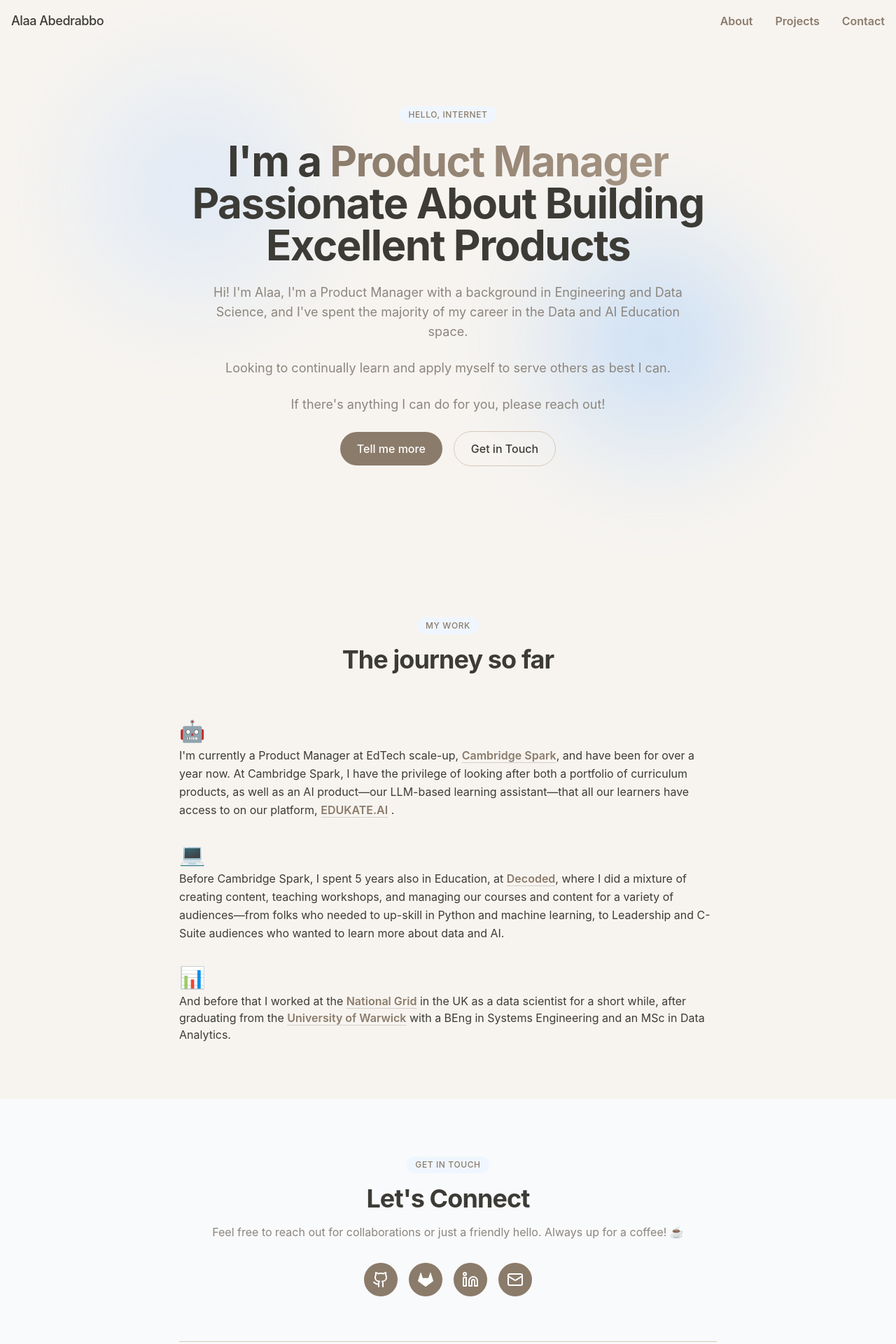
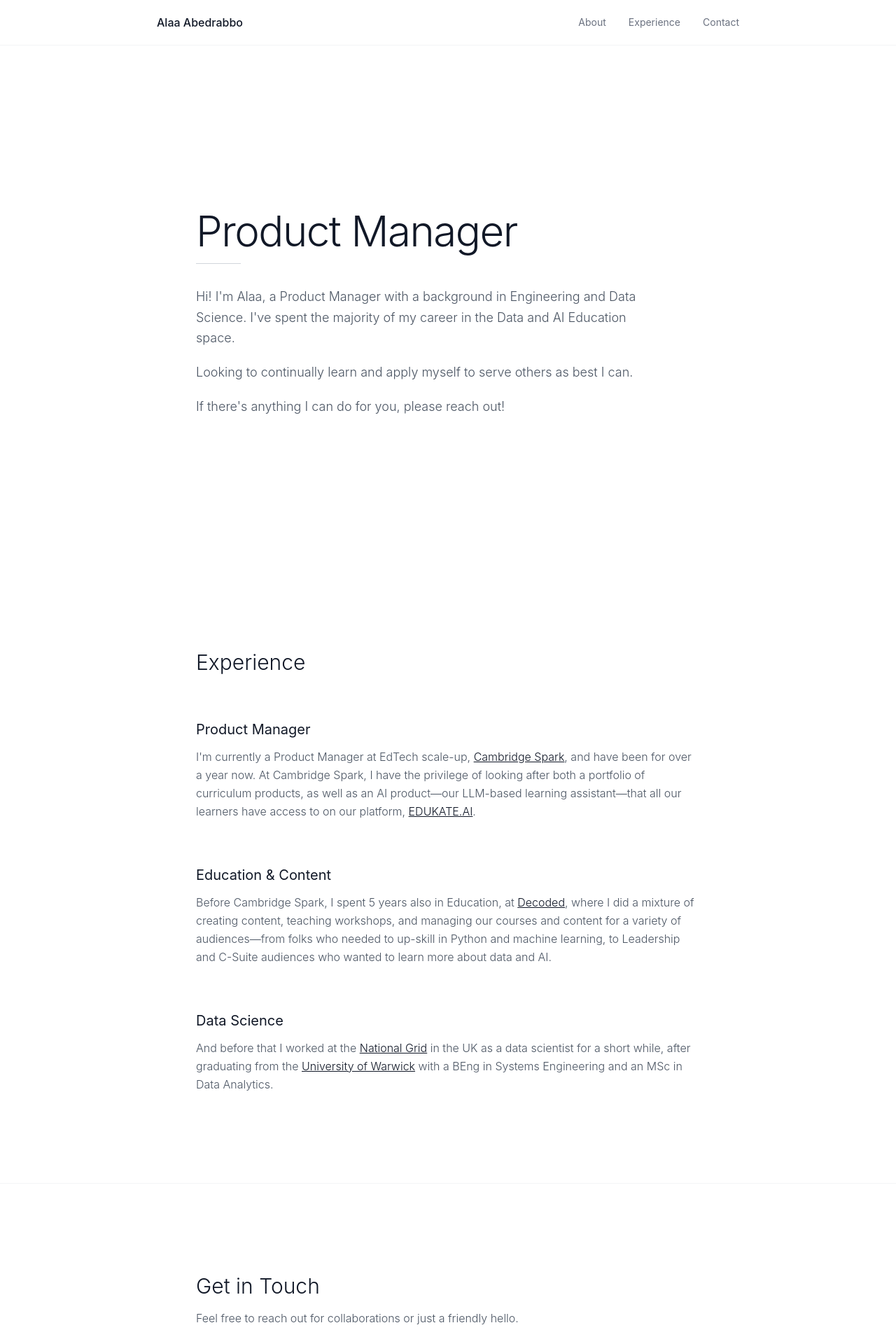
Before and after one commit to AAbedrabbo/AAbedrabbo.github.io, a React (Vite) app: page / in a window 1280 px wide. Shown: the top 1920 px of the page at 70% size. Built offline with nearby package versions, Linux system fonts and the light colour scheme.

Commit message:
Redesign portfolio with clean, minimal aesthetic - improved typography, spacing, and layout

```diff
--- a/src/components/AboutSection.tsx
+++ b/src/components/AboutSection.tsx
@@ -1,65 +1,27 @@
-import React, { useEffect, useRef } from 'react';
+import React from 'react';
 
 const AboutSection: React.FC = () => {
-  const sectionRef = useRef<HTMLDivElement>(null);
+  return (
+    <section id="about" className="min-h-screen flex items-center justify-center pt-24 px-8">
+      <div className="container mx-auto max-w-3xl">
+        <div className="space-y-8">
+          <div className="space-y-4">
+            <h1 className="text-5xl md:text-6xl font-light text-gray-900 leading-tight tracking-tight">
+              Product Manager
+            </h1>
+            <div className="h-px w-16 bg-gray-300"></div>
+          </div>
 
-  useEffect(() => {
-    const observer = new IntersectionObserver(
-      (entries) => {
-        entries.forEach(entry => {
-          if (entry.isIntersecting) {
-            entry.target.classList.add('section-visible');
-            observer.unobserve(entry.target);
-          }
-        });
-      },
-      { threshold: 0.1 }
-    );
-
-    if (sectionRef.current) {
-      observer.observe(sectionRef.current);
-    }
-
-    return () => {
-      if (sectionRef.current) {
-        observer.unobserve(sectionRef.current);
-      }
-    };
-  }, []);
-
-  return (
-    <section id="about" ref={sectionRef} className="section min-h-screen flex items-center justify-center pt-20">
-      <div className="container mx-auto px-4">
-        <div className="max-w-3xl mx-auto text-center space-y-6">
-          <span className="inline-block py-1 px-3 rounded-full bg-blue-50 text-portfolio-accent text-xs font-medium uppercase tracking-wider opacity-0 animate-fade-in-up">
-            Hello, Internet
-          </span>
-          <h1 className="text-4xl md:text-6xl font-bold mb-4 leading-tight opacity-0 animate-fade-in-up-delay-1">
-            I'm a <span className="text-gradient">Product Manager</span> <br />
-            Passionate About Building Excellent Products
-          </h1>
-          <p className="text-lg text-portfolio-muted max-w-2xl mx-auto opacity-0 animate-fade-in-up-delay-2">
-            Hi! I'm Alaa, I'm a Product Manager with a background in Engineering and Data Science, and I've spent the majority of my career in the Data and AI Education space.
-          </p>
-          <p className="text-lg text-portfolio-muted max-w-2xl mx-auto opacity-0 animate-fade-in-up-delay-2">
-            Looking to continually learn and apply myself to serve others as best I can.
-          </p>
-          <p className="text-lg text-portfolio-muted max-w-2xl mx-auto opacity-0 animate-fade-in-up-delay-2">
-            If there's anything I can do for you, please reach out!
-          </p>
-          <div className="flex items-center justify-center gap-4 mt-8 opacity-0 animate-fade-in-up-delay-3">
-            <a
-              href="#projects"
-              className="px-6 py-3 rounded-full bg-portfolio-accent text-white font-medium transition-all hover:shadow-lg hover:brightness-110"
-            >
-              Tell me more
-            </a>
-            <a
-              href="#contact"
-              className="px-6 py-3 rounded-full border border-portfolio-border text-portfolio-dark font-medium transition-all hover:bg-gray-50"
-            >
-              Get in Touch
-            </a>
+          <div className="space-y-5 max-w-2xl">
+            <p className="text-lg text-gray-600 leading-relaxed font-light">
+              Hi! I'm Alaa, a Product Manager with a background in Engineering and Data Science. I've spent the majority of my career in the Data and AI Education space.
+            </p>
+            <p className="text-lg text-gray-600 leading-relaxed font-light">
+              Looking to continually learn and apply myself to serve others as best I can.
+            </p>
+            <p className="text-lg text-gray-600 leading-relaxed font-light">
+              If there's anything I can do for you, please reach out!
+            </p>
           </div>
         </div>
       </div>
--- a/src/components/AnimatedBackground.tsx
+++ b/src/components/AnimatedBackground.tsx
@@ -1,19 +1,7 @@
-
 import React from 'react';
 
 const AnimatedBackground: React.FC = () => {
-  return (
-    <div className="fixed inset-0 -z-10 overflow-hidden pointer-events-none">
-      <div
-        className="blur-background bg-blue-200"
-        style={{ left: '10%', top: '15%' }}
-      />
-      <div
-        className="blur-background bg-blue-300"
-        style={{ right: '15%', bottom: '20%' }}
-      />
-    </div>
-  );
+  return null;
 };
 
 export default AnimatedBackground;
--- a/src/components/ContactSection.tsx
+++ b/src/components/ContactSection.tsx
@@ -1,63 +1,36 @@
-import React, { useEffect, useRef } from 'react';
-import { Github, Linkedin, Mail, ExternalLink } from 'lucide-react';
+import React from 'react';
+import { Github, Linkedin, Mail } from 'lucide-react';
 
 const ContactSection: React.FC = () => {
-  const sectionRef = useRef<HTMLDivElement>(null);
+  return (
+    <section id="contact" className="py-32 px-8 border-t border-gray-100">
+      <div className="container mx-auto max-w-3xl">
+        <div className="space-y-12">
+          <div className="space-y-4">
+            <h2 className="text-3xl font-light text-gray-900">Get in Touch</h2>
+            <p className="text-base text-gray-600 font-light max-w-xl">
+              Feel free to reach out for collaborations or just a friendly hello.
+            </p>
+          </div>
 
-  useEffect(() => {
-    const observer = new IntersectionObserver(
-      (entries) => {
-        entries.forEach(entry => {
-          if (entry.isIntersecting) {
-            entry.target.classList.add('section-visible');
-            observer.unobserve(entry.target);
-          }
-        });
-      },
-      { threshold: 0.1 }
-    );
-
-    if (sectionRef.current) {
-      observer.observe(sectionRef.current);
-    }
-
-    return () => {
-      if (sectionRef.current) {
-        observer.unobserve(sectionRef.current);
-      }
-    };
-  }, []);
-
-  return (
-    <section id="contact" ref={sectionRef} className="section py-20 bg-gray-50">
-      <div className="container mx-auto px-4">
-        <div className="max-w-3xl mx-auto text-center">
-          <span className="inline-block py-1 px-3 rounded-full bg-blue-50 text-portfolio-accent text-xs font-medium uppercase tracking-wider">
-            Get in Touch
-          </span>
-          <h2 className="text-3xl md:text-4xl font-bold mt-4">Let's Connect</h2>
-          <p className="text-portfolio-muted mt-4 mb-8">
-            Feel free to reach out for collaborations or just a friendly hello. Always up for a coffee! ☕
-          </p>
-
-          <div className="flex items-center justify-center space-x-4 mt-8">
+          <div className="flex items-center gap-6">
             <a
               href="https://github.com/AAbedrabbo"
               target="_blank"
               rel="noopener noreferrer"
-              className="p-3 rounded-full bg-portfolio-accent text-white hover:brightness-110 transition-all"
+              className="text-gray-500 hover:text-gray-900 transition-colors"
               aria-label="GitHub Profile"
             >
-              <Github className="w-6 h-6" />
+              <Github className="w-5 h-5" />
             </a>
             <a
               href="https://gitlab.com/alaa.abedrabbo"
               target="_blank"
               rel="noopener noreferrer"
-              className="p-3 rounded-full bg-portfolio-accent text-white hover:brightness-110 transition-all"
+              className="text-gray-500 hover:text-gray-900 transition-colors"
               aria-label="GitLab Profile"
             >
-              <svg className="w-6 h-6" viewBox="0 0 24 24" fill="currentColor">
+              <svg className="w-5 h-5" viewBox="0 0 24 24" fill="currentColor">
                 <path d="M22.65 14.39L12 22.13 1.35 14.39a.84.84 0 0 1-.3-.94l1.22-3.78 2.44-7.51a.42.42 0 0 1 .82 0l2.44 7.51h8.1l2.44-7.51a.42.42 0 0 1 .82 0l2.44 7.51L23 13.45a.84.84 0 0 1-.35.94z"/>
               </svg>
             </a>
@@ -65,23 +38,23 @@ const ContactSection: React.FC = () => {
               href="https://www.linkedin.com/in/alaaabedrabbo/"
               target="_blank"
               rel="noopener noreferrer"
-              className="p-3 rounded-full bg-portfolio-accent text-white hover:brightness-110 transition-all"
+              className="text-gray-500 hover:text-gray-900 transition-colors"
               aria-label="LinkedIn Profile"
             >
-              <Linkedin className="w-6 h-6" />
+              <Linkedin className="w-5 h-5" />
             </a>
             <a
               href="mailto:alaa.abedrabbo@gmail.com"
-              className="p-3 rounded-full bg-portfolio-accent text-white hover:brightness-110 transition-all"
+              className="text-gray-500 hover:text-gray-900 transition-colors"
               aria-label="Email me"
             >
-              <Mail className="w-6 h-6" />
+              <Mail className="w-5 h-5" />
             </a>
           </div>
 
-          <div className="mt-16 pt-8 border-t border-portfolio-border">
-            <p className="text-sm text-portfolio-muted">
-              © {new Date().getFullYear()} · Designed & Built by human + AI
+          <div className="pt-12 border-t border-gray-100">
+            <p className="text-sm text-gray-400 font-light">
+              © {new Date().getFullYear()} Alaa Abedrabbo
             </p>
           </div>
         </div>
--- a/src/components/Header.tsx
+++ b/src/components/Header.tsx
@@ -1,31 +1,18 @@
-import React, { useEffect, useState } from 'react';
-import { cn } from '@/lib/utils';
+import React from 'react';
 
 const Header: React.FC = () => {
-  const [scrolled, setScrolled] = useState(false);
-
-  useEffect(() => {
-    const handleScroll = () => {
-      setScrolled(window.scrollY > 20);
-    };
-
-    window.addEventListener('scroll', handleScroll);
-    return () => window.removeEventListener('scroll', handleScroll);
-  }, []);
-
   return (
-    <header
-      className={cn(
-        "fixed top-0 left-0 right-0 z-50 transition-all duration-300 py-4",
-        scrolled ? "glass-effect shadow-sm" : "bg-transparent"
-      )}
-    >
-      <div className="container mx-auto px-4 flex justify-between items-center">
-        <h1 className="text-lg font-medium">Alaa Abedrabbo</h1>
-        <nav className="space-x-8 hidden md:block">
-          <a href="#about" className="text-base font-semibold hover:text-portfolio-accent transition-colors">About</a>
-          <a href="#projects" className="text-base font-semibold hover:text-portfolio-accent transition-colors">Projects</a>
-          <a href="#contact" className="text-base font-semibold hover:text-portfolio-accent transition-colors">Contact</a>
+    <header className="fixed top-0 left-0 right-0 z-50 bg-white/95 backdrop-blur-md border-b border-gray-100">
+      <div className="container mx-auto px-8 py-5 max-w-4xl">
+        <nav className="flex justify-between items-center">
+          <a href="#about" className="text-base font-medium text-gray-900 hover:text-gray-600 transition-colors">
+            Alaa Abedrabbo
+          </a>
+          <div className="flex gap-8">
+            <a href="#about" className="text-sm text-gray-500 hover:text-gray-900 transition-colors">About</a>
+            <a href="#experience" className="text-sm text-gray-500 hover:text-gray-900 transition-colors">Experience</a>
+            <a href="#contact" className="text-sm text-gray-500 hover:text-gray-900 transition-colors">Contact</a>
+          </div>
         </nav>
       </div>
     </header>
--- a/src/components/ProjectsSection.tsx
+++ b/src/components/ProjectsSection.tsx
@@ -1,67 +1,30 @@
-import React, { useEffect, useRef } from 'react';
+import React from 'react';
 
 const ProjectsSection: React.FC = () => {
-  const sectionRef = useRef<HTMLDivElement>(null);
+  return (
+    <section id="experience" className="py-32 px-8">
+      <div className="container mx-auto max-w-3xl">
+        <h2 className="text-3xl font-light text-gray-900 mb-16">Experience</h2>
 
-  useEffect(() => {
-    const observer = new IntersectionObserver(
-      (entries) => {
-        entries.forEach(entry => {
-          if (entry.isIntersecting) {
-            entry.target.classList.add('section-visible');
-            observer.unobserve(entry.target);
-          }
-        });
-      },
-      { threshold: 0.1 }
-    );
-
-    if (sectionRef.current) {
-      observer.observe(sectionRef.current);
-    }
-
-    return () => {
-      if (sectionRef.current) {
-        observer.unobserve(sectionRef.current);
-      }
-    };
-  }, []);
-
-  return (
-    <section id="projects" ref={sectionRef} className="section py-20">
-      <div className="container mx-auto px-4">
-        <div className="max-w-3xl mx-auto text-center mb-16">
-          <span className="inline-block py-1 px-3 rounded-full bg-blue-50 text-portfolio-accent text-xs font-medium uppercase tracking-wider">
-            My Work
-          </span>
-          <h2 className="text-3xl md:text-4xl font-bold mt-4">The journey so far</h2>
-        </div>
-
-        <div className="max-w-3xl mx-auto space-y-8">
-          <div>
-            <div className="text-left text-3xl mb-1">
-              🤖
-            </div>
-            <p className="text-portfolio-dark leading-relaxed">
-            I'm currently a Product Manager at EdTech scale-up, <a href="https://www.cambridgespark.com" target="_blank" rel="noopener noreferrer">Cambridge Spark</a>, and have been for over a year now. At Cambridge Spark, I have the privilege of looking after both a portfolio of curriculum products, as well as an AI product—our LLM-based learning assistant—that all our learners have access to on our platform, <a href="https://edukate.ai/" target="_blank" rel="noopener noreferrer">EDUKATE.AI</a> .
+        <div className="space-y-16">
+          <div className="space-y-3">
+            <h3 className="text-xl font-normal text-gray-900">Product Manager</h3>
+            <p className="text-base text-gray-600 leading-relaxed font-light">
+              I'm currently a Product Manager at EdTech scale-up, <a href="https://www.cambridgespark.com" target="_blank" rel="noopener noreferrer" className="text-gray-900 underline hover:no-underline transition-colors">Cambridge Spark</a>, and have been for over a year now. At Cambridge Spark, I have the privilege of looking after both a portfolio of curriculum products, as well as an AI product—our LLM-based learning assistant—that all our learners have access to on our platform, <a href="https://edukate.ai/" target="_blank" rel="noopener noreferrer" className="text-gray-900 underline hover:no-underline transition-colors">EDUKATE.AI</a>.
             </p>
           </div>
 
-          <div>
-            <div className="text-left text-3xl mb-1">
-              💻
-            </div>
-            <p className="text-portfolio-dark leading-relaxed">
-            Before Cambridge Spark, I spent 5 years also in Education, at <a href="https://www.decoded.com" target="_blank" rel="noopener noreferrer">Decoded</a>, where I did a mixture of creating content, teaching workshops, and managing our courses and content for a variety of audiences—from folks who needed to up-skill in Python and machine learning, to Leadership and C-Suite audiences who wanted to learn more about data and AI.
+          <div className="space-y-3">
+            <h3 className="text-xl font-normal text-gray-900">Education & Content</h3>
+            <p className="text-base text-gray-600 leading-relaxed font-light">
+              Before Cambridge Spark, I spent 5 years also in Education, at <a href="https://www.decoded.com" target="_blank" rel="noopener noreferrer" className="text-gray-900 underline hover:no-underline transition-colors">Decoded</a>, where I did a mixture of creating content, teaching workshops, and managing our courses and content for a variety of audiences—from folks who needed to up-skill in Python and machine learning, to Leadership and C-Suite audiences who wanted to learn more about data and AI.
             </p>
           </div>
 
-          <div>
-            <div className="text-left text-3xl mb-1">
-              📊
-            </div>
-            <p>
-            And before that I worked at the <a href="https://www.nationalgrid.co.uk/" target="_blank" rel="noopener noreferrer">National Grid</a> in the UK as a data scientist for a short while, after graduating from the <a href="https://warwick.ac.uk/" target="_blank" rel="noopener noreferrer">University of Warwick</a> with a BEng in Systems Engineering and an MSc in Data Analytics.
+          <div className="space-y-3">
+            <h3 className="text-xl font-normal text-gray-900">Data Science</h3>
+            <p className="text-base text-gray-600 leading-relaxed font-light">
+              And before that I worked at the <a href="https://www.nationalgrid.co.uk/" target="_blank" rel="noopener noreferrer" className="text-gray-900 underline hover:no-underline transition-colors">National Grid</a> in the UK as a data scientist for a short while, after graduating from the <a href="https://warwick.ac.uk/" target="_blank" rel="noopener noreferrer" className="text-gray-900 underline hover:no-underline transition-colors">University of Warwick</a> with a BEng in Systems Engineering and an MSc in Data Analytics.
             </p>
           </div>
         </div>
--- a/src/index.css
+++ b/src/index.css
@@ -4,65 +4,65 @@
 
 @layer base {
   :root {
-    --background: 35 28% 87%;
-    --foreground: 40 4% 23%;
+    --background: 0 0% 100%;
+    --foreground: 0 0% 3.9%;
 
-    --card: 35 28% 87%;
-    --card-foreground: 40 4% 23%;
+    --card: 0 0% 100%;
+    --card-foreground: 0 0% 3.9%;
 
-    --popover: 35 28% 87%;
-    --popover-foreground: 40 4% 23%;
+    --popover: 0 0% 100%;
+    --popover-foreground: 0 0% 3.9%;
 
-    --primary: 33 15% 66%;
-    --primary-foreground: 40 4% 23%;
+    --primary: 0 0% 9%;
+    --primary-foreground: 0 0% 98%;
 
-    --secondary: 33 20% 78%;
-    --secondary-foreground: 40 4% 23%;
+    --secondary: 0 0% 96.1%;
+    --secondary-foreground: 0 0% 9%;
 
-    --muted: 33 20% 78%;
-    --muted-foreground: 35 5% 52%;
+    --muted: 0 0% 96.1%;
+    --muted-foreground: 0 0% 45.1%;
 
-    --accent: 33 15% 66%;
-    --accent-foreground: 40 4% 23%;
+    --accent: 0 0% 96.1%;
+    --accent-foreground: 0 0% 9%;
 
     --destructive: 0 84.2% 60.2%;
-    --destructive-foreground: 35 28% 87%;
+    --destructive-foreground: 0 0% 98%;
 
-    --border: 33 20% 78%;
-    --input: 33 20% 78%;
-    --ring: 33 15% 66%;
+    --border: 0 0% 89.8%;
+    --input: 0 0% 89.8%;
+    --ring: 0 0% 3.9%;
 
     --radius: 0.5rem;
   }
 
   .dark {
-    --background: 40 4% 23%;
-    --foreground: 35 28% 87%;
+    --background: 0 0% 3.9%;
+    --foreground: 0 0% 98%;
 
-    --card: 40 4% 23%;
-    --card-foreground: 35 28% 87%;
+    --card: 0 0% 3.9%;
+    --card-foreground: 0 0% 98%;
 
-    --popover: 40 4% 23%;
-    --popover-foreground: 35 28% 87%;
+    --popover: 0 0% 3.9%;
+    --popover-foreground: 0 0% 98%;
 
-    --primary: 33 15% 66%;
-    --primary-foreground: 40 4% 23%;
+    --primary: 0 0% 98%;
+    --primary-foreground: 0 0% 9%;
 
-    --secondary: 33 20% 78%;
-    --secondary-foreground: 35 28% 87%;
+    --secondary: 0 0% 14.9%;
+    --secondary-foreground: 0 0% 98%;
 
-    --muted: 33 20% 78%;
-    --muted-foreground: 35 5% 52%;
+    --muted: 0 0% 14.9%;
+    --muted-foreground: 0 0% 63.9%;
 
-    --accent: 33 15% 66%;
-    --accent-foreground: 35 28% 87%;
+    --accent: 0 0% 14.9%;
+    --accent-foreground: 0 0% 98%;
 
     --destructive: 0 62.8% 30.6%;
-    --destructive-foreground: 35 28% 87%;
+    --destructive-foreground: 0 0% 98%;
 
-    --border: 33 20% 78%;
-    --input: 33 20% 78%;
-    --ring: 33 15% 66%;
+    --border: 0 0% 14.9%;
+    --input: 0 0% 14.9%;
+    --ring: 0 0% 83.1%;
   }
 
   * {
@@ -70,58 +70,11 @@
   }
 
   body {
-    @apply bg-portfolio-light text-portfolio-dark font-sans antialiased;
+    @apply bg-white text-gray-900 font-sans antialiased;
+    font-feature-settings: "kern" 1, "liga" 1;
   }
 
   h1, h2, h3, h4, h5, h6 {
-    @apply font-sans tracking-tight;
-  }
-
-  a {
-    @apply text-portfolio-accent hover:text-portfolio-dark transition-colors duration-200;
-  }
-
-  p a {
-    @apply font-semibold underline-offset-4 decoration-portfolio-accent/30 underline hover:decoration-portfolio-dark;
+    @apply font-sans;
   }
 }
-
-@layer components {
-  .glass-effect {
-    background: rgba(235, 227, 213, 0.8);
-    backdrop-filter: blur(10px);
-    -webkit-backdrop-filter: blur(10px);
-    border: 1px solid rgba(214, 201, 184, 0.25);
-  }
-
-  .text-gradient {
-    background: linear-gradient(90deg, #8B7B6A, #A69584);
-    -webkit-background-clip: text;
-    -webkit-text-fill-color: transparent;
-    background-clip: text;
-    animation: gradient-shift 6s ease infinite;
-  }
-
-  .blur-background {
-    position: absolute;
-    width: 300px;
-    height: 300px;
-    border-radius: 50%;
-    filter: blur(80px);
-    opacity: 0.4;
-    z-index: -1;
-  }
-
-  .social-link {
-    @apply flex items-center justify-center w-12 h-12 rounded-full bg-portfolio-light
-    shadow-sm transition-all duration-300 hover:-translate-y-1 hover:shadow-md;
-  }
-
-  .section {
-    @apply py-16 opacity-0;
-  }
-
-  .section-visible {
-    @apply animate-fade-in;
-  }
-}
--- a/src/pages/Index.tsx
+++ b/src/pages/Index.tsx
@@ -1,6 +1,4 @@
-
 import React, { useEffect } from 'react';
-import AnimatedBackground from '@/components/AnimatedBackground';
 import Header from '@/components/Header';
 import AboutSection from '@/components/AboutSection';
 import ProjectsSection from '@/components/ProjectsSection';
@@ -17,7 +15,7 @@ const Index: React.FC = () => {
           const targetElement = document.querySelector(targetId);
           if (targetElement) {
             window.scrollTo({
-              top: targetElement.getBoundingClientRect().top + window.scrollY - 80,
+              top: targetElement.getBoundingClientRect().top + window.scrollY - 100,
               behavior: 'smooth'
             });
           }
@@ -27,8 +25,7 @@ const Index: React.FC = () => {
   }, []);
 
   return (
-    <div className="min-h-screen relative overflow-hidden">
-      <AnimatedBackground />
+    <div className="min-h-screen bg-white antialiased">
       <Header />
       <main>
         <AboutSection />
```
Also changed, not shown: 3 other files (tests, documents, lock files or other folders).
